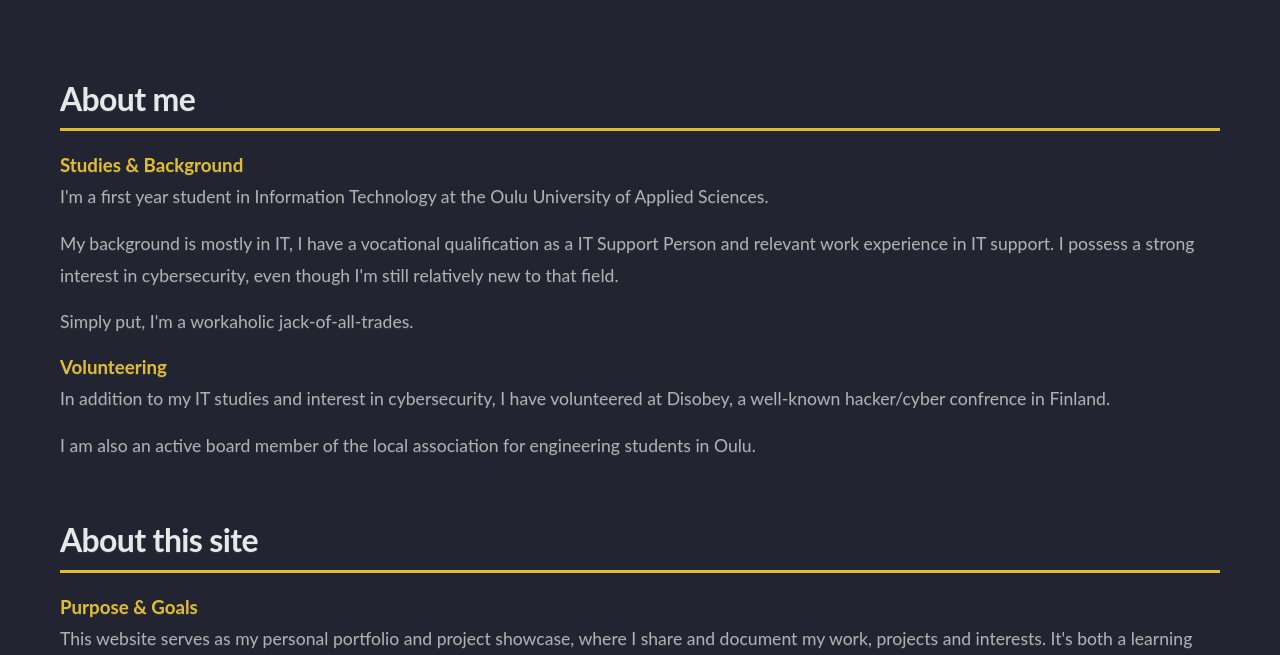
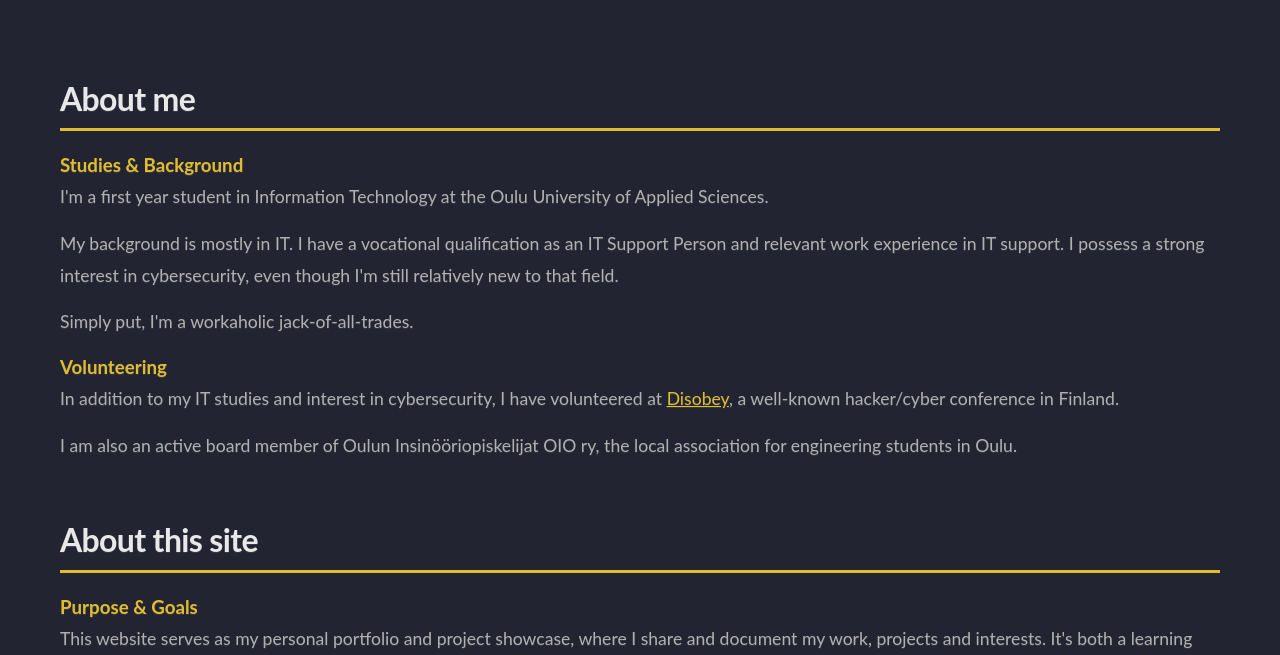
Before and after one commit to InspectorSpy/itduck.fi-new, a PHP site: page /about in a window 1280 px wide. Shown: the part 305-960 px from the top of the page. Run offline with PHP 8.4, Linux system fonts and the light colour scheme.

Commit message:
Fix typos and improve clarity in "About me" section

```diff
--- a/2026/about.php
+++ b/2026/about.php
@@ -23,12 +23,12 @@ $header_title = "About";
 
                 <h3>Studies & Background</h3>
                 <p>I'm a first year student in Information Technology at the Oulu University of Applied Sciences.</p>
-                <p>My background is mostly in IT, I have a vocational qualification as a IT Support Person and relevant work experience in IT support. I possess a strong interest in cybersecurity, even though I'm still relatively new to that field.</p>
+                <p>My background is mostly in IT. I have a vocational qualification as an IT Support Person and relevant work experience in IT support. I possess a strong interest in cybersecurity, even though I'm still relatively new to that field.</p>
                 <p>Simply put, I'm a workaholic jack-of-all-trades.</p>
 
                 <h3>Volunteering</h3>
-                <p>In addition to my IT studies and interest in cybersecurity, I have volunteered at Disobey, a well-known hacker/cyber confrence in Finland.</p>
-                <p>I am also an active board member of the local association for engineering students in Oulu.</p>
+                <p>In addition to my IT studies and interest in cybersecurity, I have volunteered at <a href="https://disobey.fi" target="_blank" rel="noopener noreferrer">Disobey</a>, a well-known hacker/cyber conference in Finland.</p>
+                <p>I am also an active board member of Oulun Insinööriopiskelijat OIO ry, the local association for engineering students in Oulu.</p>
             </section>
 
             <section class="content-section">
```
